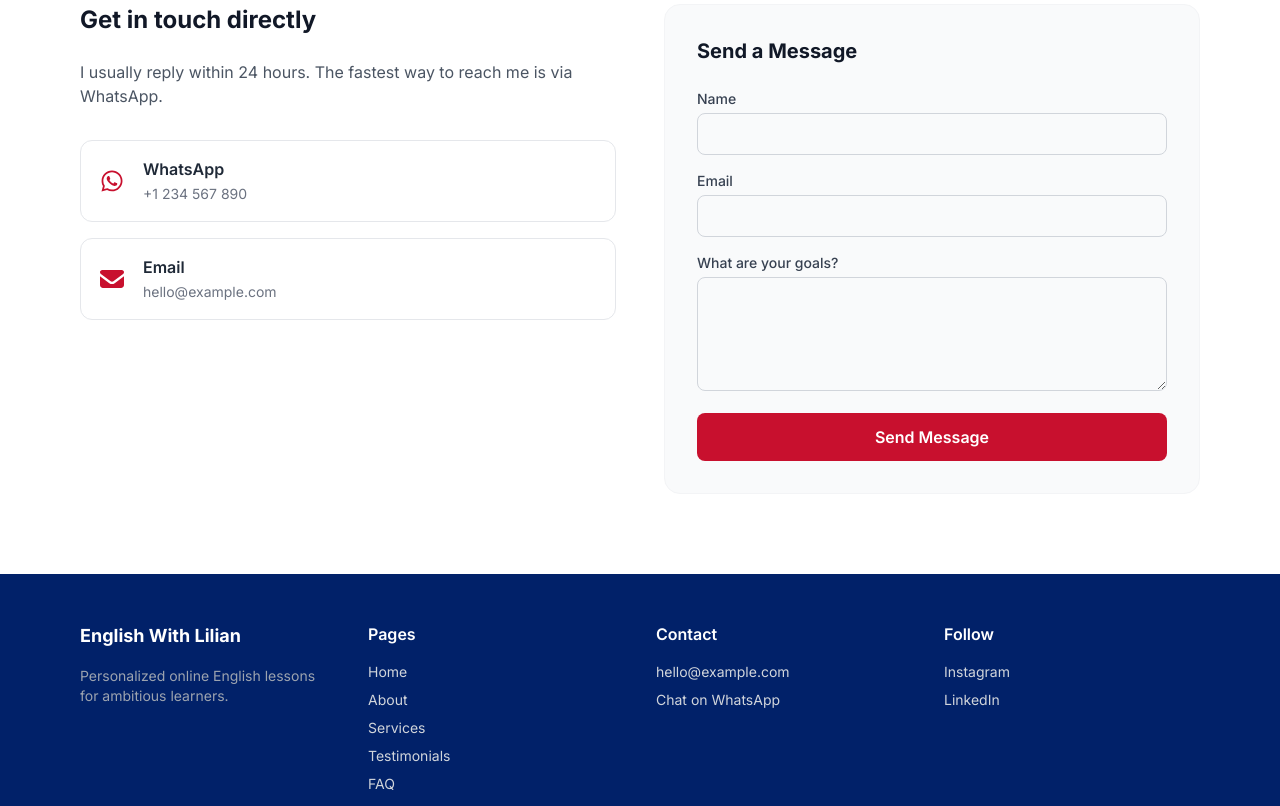
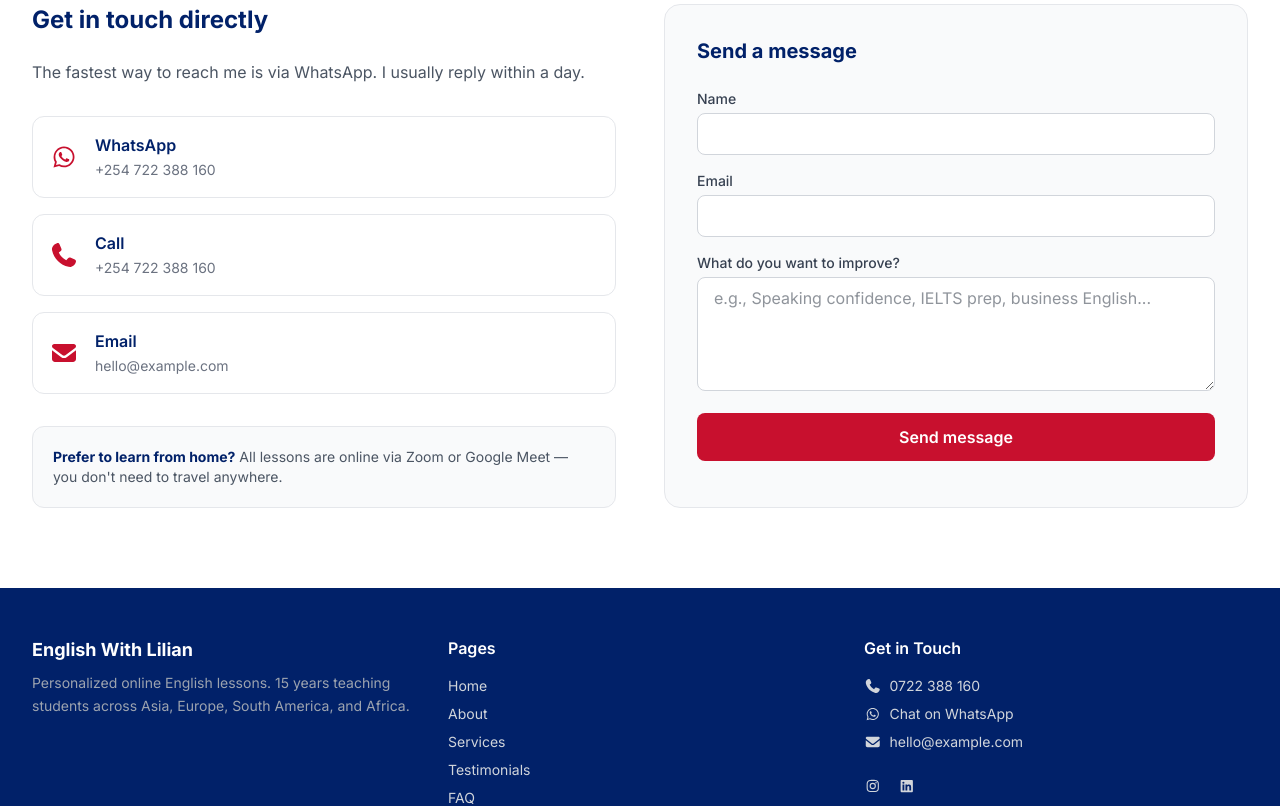
Before and after one commit to csandrew/englishwithlilian, a Next.js app: page /contact in a window 1280 px wide. Shown: the part 360-1166 px from the top of the page. Built offline with nearby package versions, Linux system fonts and the light colour scheme.

Commit message:
Add real bio, phone number, and stats from Lilian's profile

```diff
--- a/src/app/contact/page.tsx
+++ b/src/app/contact/page.tsx
@@ -1,70 +1,142 @@
+// src/app/contact/page.tsx
+import type { Metadata } from "next";
 import { FontAwesomeIcon } from "@fortawesome/react-fontawesome";
-import { faEnvelope } from "@fortawesome/free-solid-svg-icons";
+import { faEnvelope, faPhone } from "@fortawesome/free-solid-svg-icons";
 import { faWhatsapp } from "@fortawesome/free-brands-svg-icons";
+
+export const metadata: Metadata = {
+  title: "Contact | English With Lilian",
+  description: "Book a free consultation with Lilian. 15 years teaching English as a foreign language.",
+};
 
 export default function ContactPage() {
   return (
     <>
       <section className="bg-uk-navy py-16 text-center text-uk-white">
-        <h1 className="text-4xl font-bold mb-2">Let&apos;s Talk</h1>
-        <p className="text-uk-navy-light">Book a free, no-pressure consultation.</p>
+        <div className="container-custom">
+          <h1 className="text-4xl font-bold mb-2">Let&apos;s Talk</h1>
+          <p className="text-grey-300">
+            Book a free, no-pressure consultation. We&apos;ll talk about your goals.
+          </p>
+        </div>
       </section>
 
       <section className="py-20 bg-uk-white">
-        <div className="max-w-6xl mx-auto px-4 grid md:grid-cols-2 gap-12">
-
+        <div className="container-custom grid md:grid-cols-2 gap-12">
+          {/* Left: direct contact */}
           <div>
-            <h2 className="text-2xl font-bold mb-6">Get in touch directly</h2>
-            <p className="text-grey-600 mb-8">I usually reply within 24 hours. The fastest way to reach me is via WhatsApp.</p>
+            <h2 className="text-2xl font-bold text-uk-navy mb-6">Get in touch directly</h2>
+            <p className="text-grey-600 mb-8">
+              The fastest way to reach me is via WhatsApp. I usually reply within a day.
+            </p>
 
             <div className="space-y-4">
-              <a href="https://wa.me/1234567890" target="_blank" rel="noreferrer" className="flex items-center gap-4 p-4 border border-grey-200 rounded-xl hover:border-uk-red transition-colors">
+              <a
+                href="https://wa.me/254722388160?text=Hi%20Lilian!%20I'd%20like%20to%20book%20a%20lesson."
+                target="_blank"
+                rel="noreferrer"
+                className="flex items-center gap-4 p-4 border border-grey-200 rounded-xl hover:border-uk-red transition-colors"
+              >
                 <FontAwesomeIcon
                   icon={faWhatsapp}
                   aria-hidden="true"
                   className="text-2xl text-uk-red"
                 />
                 <div>
-                  <span className="block font-semibold">WhatsApp</span>
-                  <span className="text-grey-500 text-sm">+1 234 567 890</span>
+                  <span className="block font-semibold text-uk-navy">WhatsApp</span>
+                  <span className="text-grey-500 text-sm">+254 722 388 160</span>
                 </div>
               </a>
 
-              <a href="mailto:hello@example.com" className="flex items-center gap-4 p-4 border border-grey-200 rounded-xl hover:border-uk-red transition-colors">
+              <a
+                href="tel:+254722388160"
+                className="flex items-center gap-4 p-4 border border-grey-200 rounded-xl hover:border-uk-red transition-colors"
+              >
+                <FontAwesomeIcon
+                  icon={faPhone}
+                  aria-hidden="true"
+                  className="text-2xl text-uk-red"
+                />
+                <div>
+                  <span className="block font-semibold text-uk-navy">Call</span>
+                  <span className="text-grey-500 text-sm">+254 722 388 160</span>
+                </div>
+              </a>
+
+              <a
+                href="mailto:hello@example.com"
+                className="flex items-center gap-4 p-4 border border-grey-200 rounded-xl hover:border-uk-red transition-colors"
+              >
                 <FontAwesomeIcon
                   icon={faEnvelope}
                   aria-hidden="true"
                   className="text-2xl text-uk-red"
                 />
                 <div>
-                  <span className="block font-semibold">Email</span>
+                  <span className="block font-semibold text-uk-navy">Email</span>
                   <span className="text-grey-500 text-sm">hello@example.com</span>
                 </div>
               </a>
             </div>
+
+            <div className="mt-8 p-5 bg-grey-50 rounded-xl border border-grey-200">
+              <p className="text-sm text-grey-600">
+                <strong className="text-uk-navy">Prefer to learn from home?</strong> All lessons
+                are online via Zoom or Google Meet — you don&apos;t need to travel anywhere.
+              </p>
+            </div>
           </div>
 
-          <div className="bg-grey-50 p-8 rounded-2xl border border-grey-100">
-            <h3 className="text-xl font-bold mb-6">Send a Message</h3>
-            <form action="https://formspree.io/f/YOUR_FORM_ID" method="POST" className="space-y-4">
+          {/* Right: form */}
+          <div className="bg-grey-50 p-8 rounded-2xl border border-grey-200">
+            <h3 className="text-xl font-bold text-uk-navy mb-6">Send a message</h3>
+            <form
+              action="https://formspree.io/f/YOUR_FORM_ID"
+              method="POST"
+              className="space-y-4"
+            >
               <div>
-                <label className="block text-sm font-medium text-grey-700 mb-1">Name</label>
-                <input type="text" name="name" required className="w-full px-4 py-2 border border-grey-300 rounded-lg focus:ring-2 focus:ring-uk-navy focus:outline-none" />
+                <label className="block text-sm font-medium text-grey-700 mb-1">
+                  Name
+                </label>
+                <input
+                  type="text"
+                  name="name"
+                  required
+                  className="w-full px-4 py-2 border border-grey-300 rounded-lg focus:ring-2 focus:ring-uk-red focus:outline-none bg-white"
+                />
               </div>
               <div>
-                <label className="block text-sm font-medium text-grey-700 mb-1">Email</label>
-                <input type="email" name="email" required className="w-full px-4 py-2 border border-grey-300 rounded-lg focus:ring-2 focus:ring-uk-navy focus:outline-none" />
+                <label className="block text-sm font-medium text-grey-700 mb-1">
+                  Email
+                </label>
+                <input
+                  type="email"
+                  name="email"
+                  required
+                  className="w-full px-4 py-2 border border-grey-300 rounded-lg focus:ring-2 focus:ring-uk-red focus:outline-none bg-white"
+                />
               </div>
               <div>
-                <label className="block text-sm font-medium text-grey-700 mb-1">What are your goals?</label>
-                <textarea name="message" rows={4} required className="w-full px-4 py-2 border border-grey-300 rounded-lg focus:ring-2 focus:ring-uk-navy focus:outline-none"></textarea>
+                <label className="block text-sm font-medium text-grey-700 mb-1">
+                  What do you want to improve?
+                </label>
+                <textarea
+                  name="message"
+                  rows={4}
+                  required
+                  placeholder="e.g., Speaking confidence, IELTS prep, business English..."
+                  className="w-full px-4 py-2 border border-grey-300 rounded-lg focus:ring-2 focus:ring-uk-red focus:outline-none bg-white"
+                ></textarea>
               </div>
-              <button type="submit" className="w-full bg-uk-red text-uk-white font-semibold py-3 rounded-lg hover:bg-uk-red-dark transition-colors">
-                Send Message
+              <button
+                type="submit"
+                className="w-full bg-uk-red text-uk-white font-semibold py-3 rounded-lg hover:bg-uk-red/90 transition-colors"
+              >
+                Send message
               </button>
             </form>
           </div>
-
         </div>
       </section>
     </>
--- a/src/app/faq/page.tsx
+++ b/src/app/faq/page.tsx
@@ -39,7 +39,7 @@ export default function FAQPage() {
   return (
     <>
       <section className="bg-uk-navy px-4 py-16 text-center text-uk-white">
-        <h1 className="mb-2 text-4xl font-bold">Frequently Asked Questions</h1>
+        <h1 className="mb-2 text-gray-100 text-4xl font-bold">Frequently Asked Questions</h1>
         <p className="text-uk-navy-light">
           A few helpful details before you get started.
         </p>
@@ -68,7 +68,7 @@ export default function FAQPage() {
             Still have a question?{" "}
             <Link
               href="/contact"
-              className="font-semibold text-uk-navy hover:underline"
+              className="font-semibold text-uk-red hover:underline"
             >
               Get in touch
             </Link>
--- a/src/app/testimonials/page.tsx
+++ b/src/app/testimonials/page.tsx
@@ -5,7 +5,7 @@ export default function TestimonialsPage() {
   return (
     <>
       <section className="bg-uk-navy px-4 py-16 text-center text-uk-white">
-        <h1 className="mb-2 text-4xl font-bold">Student Testimonials</h1>
+        <h1 className="mb-2 text-gray-100 text-4xl font-bold">Student Testimonials</h1>
         <p className="text-uk-navy-light">
           Read what students have shared about their learning.
         </p>
@@ -17,7 +17,7 @@ export default function TestimonialsPage() {
         </h2>
         <Link
           href="/contact"
-          className="inline-block rounded-full bg-uk-red px-8 py-3.5 font-semibold text-uk-white transition-colors hover:bg-uk-red-dark"
+          className="inline-block rounded-md bg-uk-red px-8 py-3.5 font-semibold text-uk-white transition-colors hover:bg-uk-red-dark"
         >
           Book a Free Consultation
         </Link>
--- a/src/components/layout/Footer.tsx
+++ b/src/components/layout/Footer.tsx
@@ -1,43 +1,90 @@
 // src/components/layout/Footer.tsx
 import Link from "next/link";
+import { FontAwesomeIcon } from "@fortawesome/react-fontawesome";
+import { faEnvelope, faPhone } from "@fortawesome/free-solid-svg-icons";
+import {
+  faInstagram,
+  faLinkedin,
+  faWhatsapp,
+} from "@fortawesome/free-brands-svg-icons";
 
 export default function Footer() {
   return (
     <footer className="bg-uk-navy text-grey-300 py-12">
-      <div className="max-w-6xl mx-auto px-4 grid grid-cols-1 md:grid-cols-4 gap-8">
+      <div className="container-custom grid grid-cols-1 md:grid-cols-3 gap-8">
+        {/* Brand */}
         <div>
-          <h4 className="text-uk-white font-bold text-lg mb-4">English With Lilian</h4>
-          <p className="text-sm text-grey-400">Personalized online English lessons for ambitious learners.</p>
+          <h4 className="text-uk-white font-bold text-lg mb-2">English With Lilian</h4>
+          <p className="text-sm text-grey-400 leading-relaxed">
+            Personalized online English lessons. 15 years teaching students across
+            Asia, Europe, South America, and Africa.
+          </p>
         </div>
 
+        {/* Navigation */}
         <div>
           <h4 className="text-uk-white font-semibold mb-4">Pages</h4>
           <ul className="space-y-2 text-sm">
-            <li><Link href="/" className="hover:text-uk-white">Home</Link></li>
-            <li><Link href="/about" className="hover:text-uk-white">About</Link></li>
-            <li><Link href="/services" className="hover:text-uk-white">Services</Link></li>
-            <li><Link href="/testimonials" className="hover:text-uk-white">Testimonials</Link></li>
-            <li><Link href="/faq" className="hover:text-uk-white">FAQ</Link></li>
+            <li><Link href="/" className="hover:text-uk-white transition-colors">Home</Link></li>
+            <li><Link href="/about" className="hover:text-uk-white transition-colors">About</Link></li>
+            <li><Link href="/services" className="hover:text-uk-white transition-colors">Services</Link></li>
+            <li><Link href="/testimonials" className="hover:text-uk-white transition-colors">Testimonials</Link></li>
+            <li><Link href="/faq" className="hover:text-uk-white transition-colors">FAQ</Link></li>
           </ul>
         </div>
 
+        {/* Contact */}
         <div>
-          <h4 className="text-uk-white font-semibold mb-4">Contact</h4>
+          <h4 className="text-uk-white font-semibold mb-4">Get in Touch</h4>
           <ul className="space-y-2 text-sm">
-            <li><a href="mailto:hello@example.com" className="hover:text-uk-white">hello@example.com</a></li>
-            <li><a href="https://wa.me/1234567890" target="_blank" rel="noreferrer" className="hover:text-uk-white">Chat on WhatsApp</a></li>
+            <li>
+              <a
+                href="tel:+254722388160"
+                className="hover:text-uk-white transition-colors flex items-center gap-2"
+              >
+                <FontAwesomeIcon icon={faPhone} aria-hidden="true" /> 0722 388 160
+              </a>
+            </li>
+            <li>
+              <a
+                href="https://wa.me/254722388160?text=Hi%20Lilian!%20I'd%20like%20to%20book%20a%20lesson."
+                target="_blank"
+                rel="noreferrer"
+                className="hover:text-uk-white transition-colors flex items-center gap-2"
+              >
+                <FontAwesomeIcon icon={faWhatsapp} aria-hidden="true" /> Chat on WhatsApp
+              </a>
+            </li>
+            <li>
+              <a
+                href="mailto:hello@example.com"
+                className="hover:text-uk-white transition-colors flex items-center gap-2"
+              >
+                <FontAwesomeIcon icon={faEnvelope} aria-hidden="true" /> hello@example.com
+              </a>
+            </li>
           </ul>
-        </div>
 
-        <div>
-          <h4 className="text-uk-white font-semibold mb-4">Follow</h4>
-          <ul className="space-y-2 text-sm">
-            <li><a href="#" className="hover:text-uk-white">Instagram</a></li>
-            <li><a href="#" className="hover:text-uk-white">LinkedIn</a></li>
-          </ul>
+          <div className="pt-6 flex gap-4 text-sm">
+            <a
+              href="#"
+              aria-label="Instagram"
+              className="hover:text-uk-white transition-colors"
+            >
+              <FontAwesomeIcon icon={faInstagram} aria-hidden="true" />
+            </a>
+            <a
+              href="#"
+              aria-label="LinkedIn"
+              className="hover:text-uk-white transition-colors"
+            >
+              <FontAwesomeIcon icon={faLinkedin} aria-hidden="true" />
+            </a>
+          </div>
         </div>
       </div>
-      <div className="max-w-6xl mx-auto px-4 mt-12 pt-8 border-t border-grey-800 text-sm text-center text-grey-500">
+
+      <div className="container-custom mt-12 pt-8 border-t border-grey-700 text-sm text-center text-grey-500">
         &copy; {new Date().getFullYear()} English With Lilian. All rights reserved.
       </div>
     </footer>
--- a/src/components/sections/Hero.tsx
+++ b/src/components/sections/Hero.tsx
@@ -4,33 +4,32 @@ import Image from "next/image";
 
 export default function Hero() {
   return (
+    <>
+      {/* Hero with background */}
       <section className="relative min-h-[85vh] flex items-center justify-center overflow-hidden">
-
-      {/*
-        Background Image
-        Replace this URL with your own image in the /public folder (e.g., /images/hero-bg.jpg)
-      */}
         <Image
-        src='/images/hero-bg.jpg'
+          src="https://images.unsplash.com/photo-1522202176988-66273c2fd55f?q=80&w=2000&auto=format&fit=crop"
           alt="Lilian teaching English online"
           fill
           priority
           className="object-cover object-center"
           unoptimized
         />
+        {/* Navy overlay */}
+        <div className="absolute inset-0 bg-uk-navy/80" />
 
-      {/* Dark Navy Overlay for text readability */}
-      <div className="absolute inset-0 bg-uk-navy/75" />
-
-      {/* Content Container */}
         <div className="relative z-10 max-w-4xl mx-auto px-4 text-center py-24">
 
+
           <h1 className="text-4xl md:text-6xl font-bold leading-tight text-uk-white mb-6">
-          Go from beginner or intermediate to <span className="text-uk-red">advanced</span> English speaker.
+            Speak English with confidence — from the comfort of your{" "}
+            <span className="text-uk-red">home or office.</span>
           </h1>
 
           <p className="text-lg md:text-xl text-grey-200 mb-10 max-w-2xl mx-auto">
-          Personalized lessons for ambitious learners. We work on your real goals — speaking clearly, handling meetings, and sounding natural — one session at a time.
+            Personalized lessons with an experienced tutor who has
+            taught students across Asia, Europe, South America, and Africa.
+            Speaking, listening, reading, writing, grammar, and vocabulary.
           </p>
 
           <div className="flex flex-col sm:flex-row justify-center gap-4">
@@ -44,12 +43,34 @@ export default function Hero() {
               href="/services"
               className="bg-transparent text-uk-white border-2 border-uk-white px-8 py-4 rounded-md font-bold text-lg hover:bg-uk-white hover:text-uk-navy transition-colors"
             >
-            How It Works
+              Explore Services
             </Link>
           </div>
 
-
         </div>
       </section>
+
+      {/* Trust bar — real numbers */}
+      <section className="bg-uk-white border-b border-grey-200 py-8">
+        <div className="container-custom grid grid-cols-2 md:grid-cols-4 gap-6 text-center">
+          <div>
+            <span className="block text-3xl font-bold text-uk-navy">15</span>
+            <span className="text-sm text-grey-500">Years Teaching</span>
+          </div>
+          <div>
+            <span className="block text-3xl font-bold text-uk-navy">4</span>
+            <span className="text-sm text-grey-500">Continents Reached</span>
+          </div>
+          <div>
+            <span className="block text-3xl font-bold text-uk-navy">IELTS</span>
+            <span className="text-sm text-grey-500">&amp; TOEFL Prep</span>
+          </div>
+          <div>
+            <span className="block text-3xl font-bold text-uk-navy">1:1</span>
+            <span className="text-sm text-grey-500">Personal Lessons</span>
+          </div>
+        </div>
+      </section>
+    </>
   );
 }
```
Also changed, not shown: src/app/about/page.tsx (+67 -26 lines), src/app/services/page.tsx (+28 -4 lines), src/components/sections/ServicesList.tsx (+33 -11 lines). Lines whose indentation alone changed are shown as unchanged.
